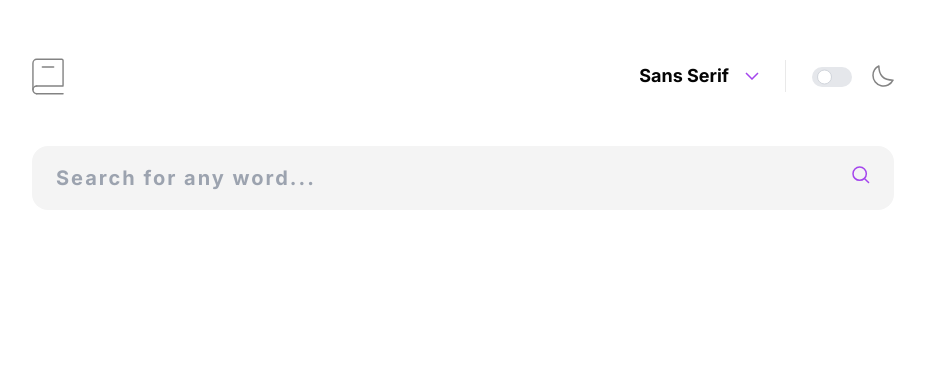
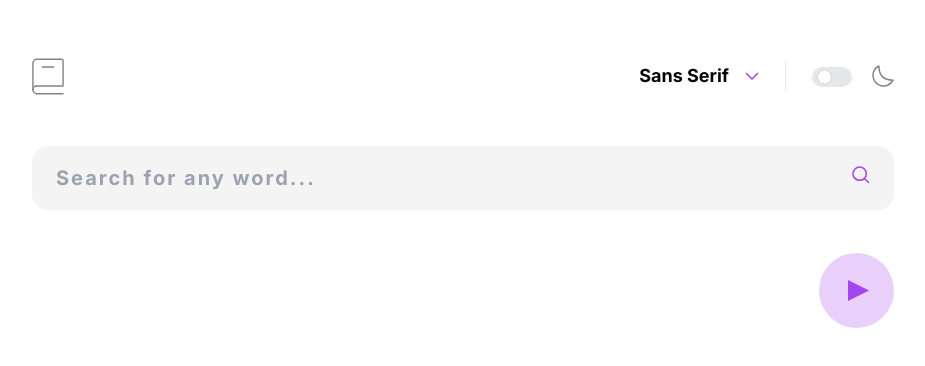
Before and after one commit to ortonb110/dictionary, a React (Vite) app: page / in a window 1280 px wide. Shown: the top 366 px of the page, without its empty margins (177-1102 px from the left). Built offline with nearby package versions, Linux system fonts and the light colour scheme.

Commit message:
Installed howler

```diff
--- a/package.json
+++ b/package.json
@@ -12,6 +12,7 @@
   "dependencies": {
     "axios": "^1.6.0",
     "framer-motion": "^10.16.4",
+    "howler": "^2.2.4",
     "prettier-plugin-tailwindcss": "^0.5.6",
     "react": "^18.2.0",
     "react-dom": "^18.2.0",
--- /dev/null
+++ b/src/Components/Word.jsx
@@ -0,0 +1,26 @@
+
+const Word = ({ word, phonetic, audio }) => {
+  return (
+    <section className="flex justify-between w-full items-center mt-[4.3rem] ">
+      <div className="gap-[11px] flex flex-col ">
+        <h1 className="h1">{word}</h1>
+        <h2 className="h2 text-lightPurple">{phonetic}</h2>
+      </div>
+      <button className="">
+        <svg
+          xmlns="http://www.w3.org/2000/svg"
+          viewBox="0 0 75 75"
+          className="w-[4.8rem] h-[4.8rem] md:w-[7.5rem] md:h-[7.5rem] hover:fill-lightOrange fill-[#A445ED] transition-all ease-in-out duration-150"
+        >
+          <g fill="" fillRule="evenodd" >
+            <circle cx="37.5" cy="37.5" r="37.5" opacity=".25" />
+            <path d="M29 27v21l21-10.5z"  />
+          </g>
+
+        </svg>
+      </button>
+    </section>
+  );
+};
+
+export default Word;
--- a/src/Pages/Home.jsx
+++ b/src/Pages/Home.jsx
@@ -2,6 +2,7 @@ import NavBar from "../Components/NavBar";
 import { useEffect, useState } from "react";
 import SearchBar from "../Components/SearchBar";
 import axios from "axios";
+import Word from "../Components/Word";
 
 const Home = () => {
   const [fontValue, setFontValue] = useState('inter');
@@ -38,11 +39,15 @@ const Home = () => {
 
 const fetchWord = async(word) => {
   setLoading(true);
+  setFetchError(false);
   try {
     const {data} = await axios.get(`https://api.dictionaryapi.dev/api/v2/entries/en/${word}`);
     setLoading(false);
+
     console.log(data);
   } catch (error) {
+    setFetchError(true)
+    setLoading(false);
     console.log(error);
   }
 }
@@ -56,7 +61,9 @@ const fetchWord = async(word) => {
     <main className={`dark:bg-defaultDark bg-white text-defaultDark dark:text-white home ${fontValue}`}>
       <NavBar toggleColorScheme={toggleColorScheme} setFontValue={setFontValue} fontValue={fontValue} setFontName={setFontName} fontName={fontName}/>
       <SearchBar fetchError={fetchError} loading={loading} fetchWord={fetchWord} setFetchError={setFetchError}/>
-
+      <div>
+        <Word/>
+      </div>
     </main>
   );
 };
--- a/src/index.css
+++ b/src/index.css
@@ -24,6 +24,11 @@
             padding-top: 5.8rem;
             padding-bottom: 5.8rem;
         }
+        /* .lora h1 {
+            font-size: 6.4rem;
+            line-height: 7.7rem;
+            font-weight: 700;
+        } */
     }
 
     /* In between desktop and tablet */
@@ -52,17 +57,8 @@
         line-height: 2.4rem;
         font-weight: 400;
     }
-    .inter h1 {
-        font-size: 6.4rem;
-        line-height: 7.7rem;
-        font-weight: 700;
-    }
 
-    .inter h2 {
-        font-size: 2.4rem;
-        line-height: 2.9rem;
-        font-weight: 500;
-    }
+
     .inter h3 {
         font-size: 2rem;
         line-height: 2.4rem;
@@ -88,17 +84,7 @@
         line-height: 2.4rem;
         font-weight: 400;
     }
-    .lora h1 {
-        font-size: 6.4rem;
-        line-height: 7.7rem;
-        font-weight: 700;
-    }
 
-    .lora h2 {
-        font-size: 2.4rem;
-        line-height: 2.9rem;
-        font-weight: 500;
-    }
     .lora h3 {
         font-size: 2rem;
         line-height: 2.4rem;
@@ -123,17 +109,7 @@
         line-height: 2.4rem;
         font-weight: 400;
     }
-    .inconsolata h1 {
-        font-size: 6.4rem;
-        line-height: 7.7rem;
-        font-weight: 700;
-    }
 
-    .inconsolata h2 {
-        font-size: 2.4rem;
-        line-height: 2.9rem;
-        font-weight: 500;
-    }
     .inconsolata h3 {
         font-size: 2rem;
         line-height: 2.4rem;
@@ -165,5 +141,10 @@
 }
 
 @layer components {
-
+    .h1 {
+        @apply text-[3.2rem] md:text-[6.4rem] font-[700] md:leading-[7.7rem]
+    }
+    .h2 {
+        @apply text-[1.8rem] md:text-[2.4rem]   font-[500]
+    }
 }
```
Also changed, not shown: 1 other file (tests, documents, lock files or other folders).
